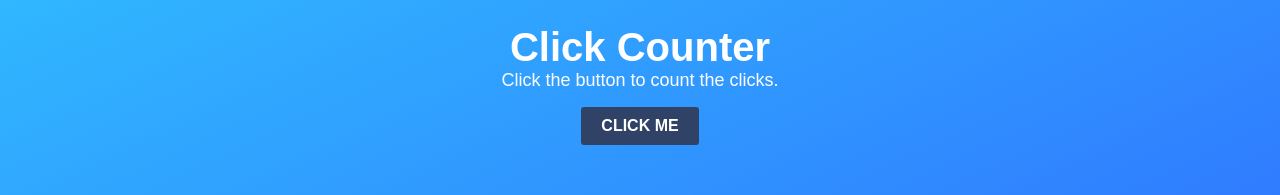
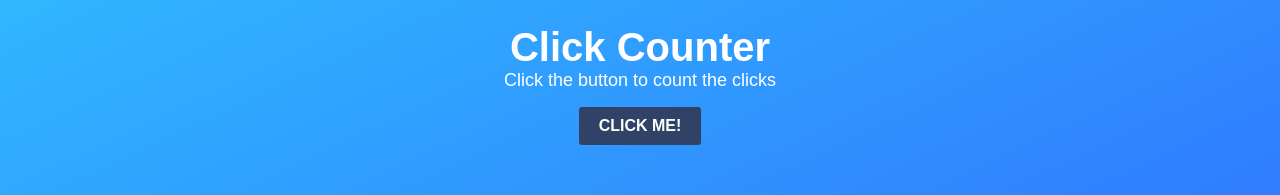
Before and after one commit to simszw/react-schulung-bm, a React (Create React App) app: page / in a window 1280 px wide. Shown: the part 135-330 px from the top of the page. Built offline with nearby package versions, Linux system fonts and the light colour scheme; the HTML template or start-up script is replaced by a standard one.

Commit message:
Added & set props for Hero

```diff
--- a/src/components/common/Content.js
+++ b/src/components/common/Content.js
@@ -5,7 +5,11 @@ import Hero from "./Hero";
 function Content() {
   return (
     <div className="content">
-      <Hero />
+      <Hero
+        title="Click Counter"
+        description="Click the button to count the clicks"
+        buttonText="Click me!"
+      />
 
       <div className="container">
         <div className="card-listing">
--- a/src/components/common/Hero.js
+++ b/src/components/common/Hero.js
@@ -1,15 +1,14 @@
 import Button from "../ui/Button";
 
-function Hero() {
+function Hero(props) {
+  const { title, description, buttonText } = props;
   return (
     <div className="hero">
-      <div className="hero__title">Click Counter</div>
-      <div className="hero__description">
-        Click the button to count the clicks.
-      </div>
+      <div className="hero__title">{title}</div>
+      <div className="hero__description">{description}</div>
       <div className="hero__button">
         <Button size="large" variant="dark">
-          Click me
+          {buttonText}
         </Button>
       </div>
     </div>
```
